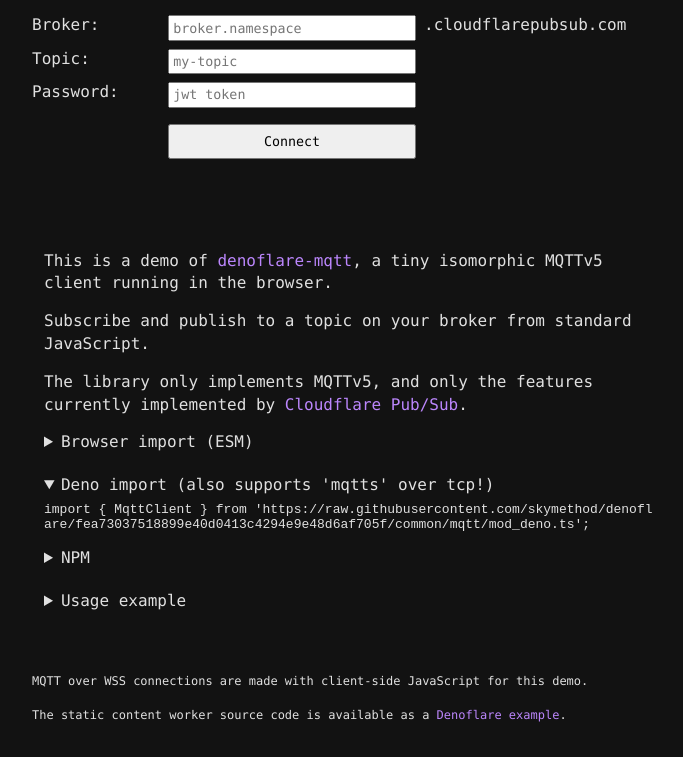
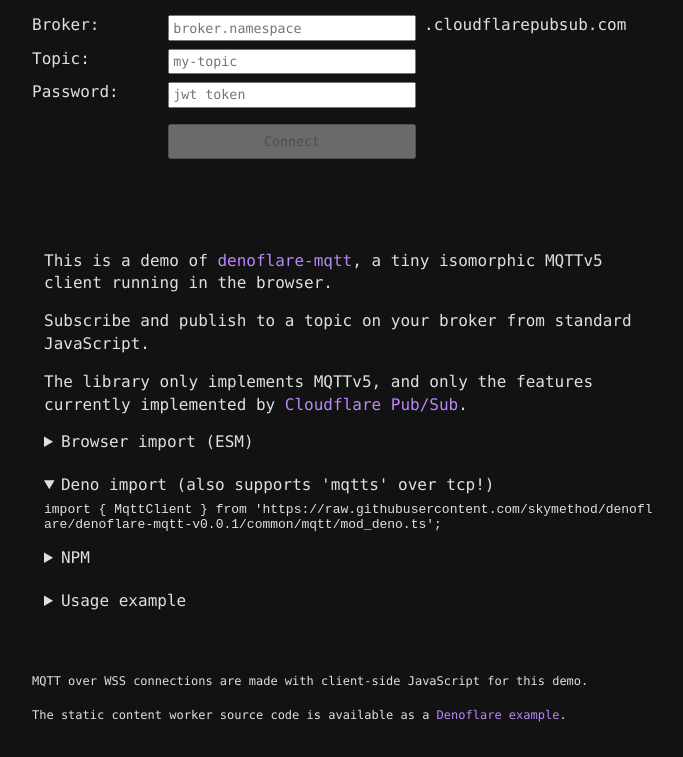
Before and after one commit to skymethod/denoflare, a plain HTML site: page examples/mqtt-demo-worker/static/mqtt-demo.html in a window 1280 px wide. Both pictures are taken after a click on the heading "Deno import (also supports 'mqtts' over tcp!)". Shown: the part 43-800 px from the top of the page, without its empty margins (288-971 px from the left). Drawn offline with Linux system fonts and the light colour scheme.

Commit message:
docs: Use new tag in the denoflare-mqtt examples/demo instead of a commit hash in the remote import urls.

```diff
--- a/examples/mqtt-demo-worker/static/mqtt-demo.html
+++ b/examples/mqtt-demo-worker/static/mqtt-demo.html
@@ -141,12 +141,12 @@
          <p>The library only implements MQTTv5, and only the features currently implemented by <a href="https://developers.cloudflare.com/pub-sub/" target="_blank">Cloudflare Pub/Sub</a>.</p>
          <details>
             <summary>Browser import (ESM)</summary>
-            <code class="long">import { MqttClient } from 'https://cdn.jsdelivr.net/gh/skymethod/denoflare@fea73037518899e40d0413c4294e9e48d6af705f/npm/denoflare-mqtt/esm/main.js';</code>
+            <code class="long">import { MqttClient } from 'https://cdn.jsdelivr.net/gh/skymethod/denoflare@denoflare-mqtt-v0.0.1/npm/denoflare-mqtt/esm/main.js';</code>
             <code>// esm module from npm package source served from jsdelivr with the correct mime type for browsers</code>
          </details>
          <details>
             <summary>Deno import (also supports 'mqtts' over tcp!)</summary>
-            <code class="long">import { MqttClient } from 'https://raw.githubusercontent.com/skymethod/denoflare/fea73037518899e40d0413c4294e9e48d6af705f/common/mqtt/mod_deno.ts';</code>
+            <code class="long">import { MqttClient } from 'https://raw.githubusercontent.com/skymethod/denoflare/denoflare-mqtt-v0.0.1/common/mqtt/mod_deno.ts';</code>
          </details>
          <details>
             <summary>NPM</summary>
--- a/examples/mqtt-demo-worker/static/mqtt-demo.js
+++ b/examples/mqtt-demo-worker/static/mqtt-demo.js
@@ -1,4 +1,4 @@
-import { MqttClient, DISCONNECT, PUBLISH } from 'https://cdn.jsdelivr.net/gh/skymethod/denoflare@b082a9d039716765437aee28a55b64ab297e1c7b/npm/denoflare-mqtt/esm/main.js'; // served with the correct mime type for browsers
+import { MqttClient, DISCONNECT, PUBLISH } from 'https://cdn.jsdelivr.net/gh/skymethod/denoflare@denoflare-mqtt-v0.0.1/npm/denoflare-mqtt/esm/main.js'; // served with the correct mime type for browsers
 
 let client;
 
@@ -22,6 +22,7 @@
         connectButton.disabled = !enable;
         connectButton.textContent = connected ? 'Disconnect' : 'Connect';
     };
+    updateConnectButton();
 
     const updateConnectionInputs = () => {
         const enable = !connected;
```
Also changed, not shown: common/mqtt/README.md.
